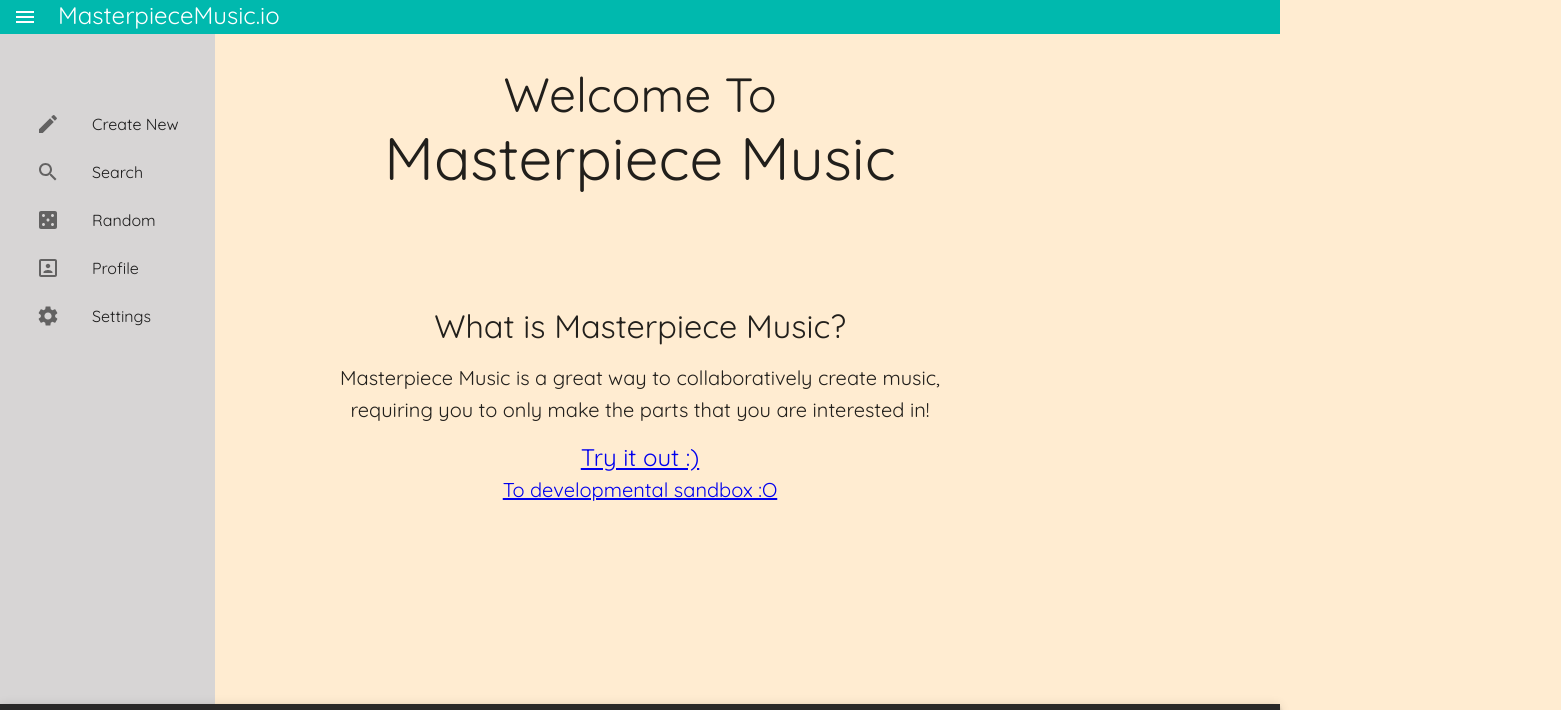
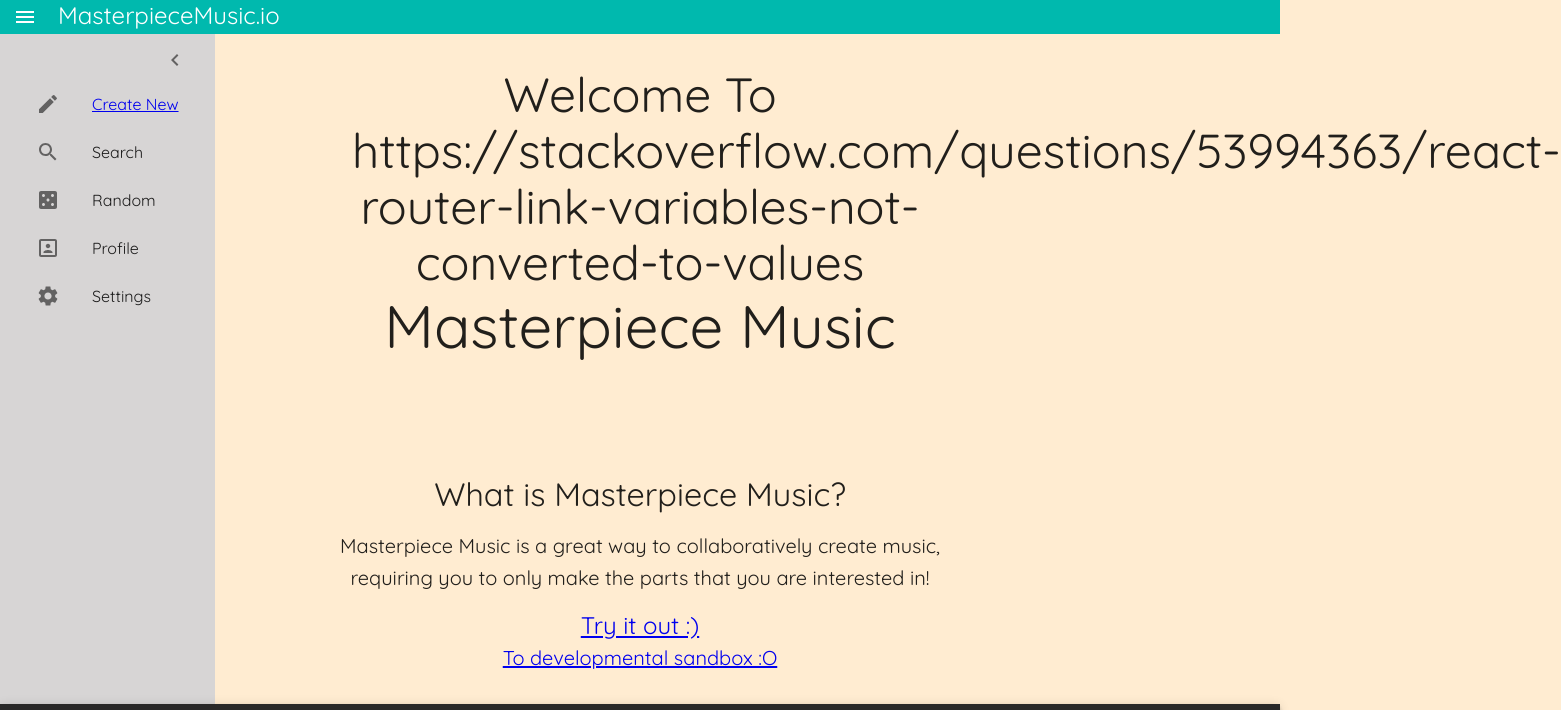
Before and after one commit to deancampagnolo/masterpiecereactjs, a React (Create React App) app: page / in a window 1280 px wide. Shown: the top 710 px of the page, 1561 px wide, since content can reach past the window. Built offline with nearby package versions, Linux system fonts and the light colour scheme.

Commit message:
Added Search code to side bar, implemented id in url for explore

```diff
--- a/src/AppRouter.tsx
+++ b/src/AppRouter.tsx
@@ -8,7 +8,7 @@
 export default function AppRouter (): ReactJSXElement {
     return (
         <Routes>
-            <Route path="/explore" element={
+            <Route path="/explore/:id" element={
                 <Explore/>
             } />
             <Route path="/sandbox" element={
--- a/src/Explore/Explore.tsx
+++ b/src/Explore/Explore.tsx
@@ -2,12 +2,15 @@
 import { Box } from '@mui/material'
 import { ReactJSXElement } from '@emotion/react/types/jsx-namespace'
 import MPWorkspaceContainer from './Snippet/MPWorkspaceContainer'
+import { useParams } from 'react-router-dom'
 
 export default function Explore (): ReactJSXElement {
+    const { id } = useParams()
+    console.log(id)
     return (
         <Box display="flex" justifyContent="center" alignItems="center" flexDirection="column" >
             {/* <Sandbox/> */}
-            <MPWorkspaceContainer/>
+            <MPWorkspaceContainer id={Number(id)}/>
         </Box>
     )
 }
--- a/src/Explore/Snippet/MPWorkspaceContainer.tsx
+++ b/src/Explore/Snippet/MPWorkspaceContainer.tsx
@@ -13,7 +13,11 @@
 import MPMetaData from './MPMetaData'
 import Typography from '@mui/material/Typography'
 
-export default function MPWorkspaceContainer (): ReactJSXElement {
+interface MPWorkspaceContainerProps {
+    id: number
+}
+
+export default function MPWorkspaceContainer (props: MPWorkspaceContainerProps): ReactJSXElement {
     console.log('MpWorkspace Load')
     const [containerKey, setContainerKey] = useState(Math.floor(Math.random() * 10000000))// FIXME temporary
     const [isLoaded, setIsLoaded] = useState(false)
@@ -39,8 +43,8 @@
         // CreateBlankMasterpiece()
         // setIsLoaded(true)
         console.log('Loading Next Masterpiece')
-        LoadNextMasterpiece(1)
-    }, []) // deps may include containerKey
+        LoadNextMasterpiece(props.id)
+    }, []) // deps may include containerKey, maybe props.id
 
     return (
         <div style={{ display: 'flex', width: '100%', justifyContent: 'center' }}>
--- a/src/Homepage.tsx
+++ b/src/Homepage.tsx
@@ -10,7 +10,7 @@
             <Box display="flex" flexDirection="column" style={{ justifyContent: 'center', width: '50%' }}>
                 <Box margin={4}>
                     <Typography variant='h3' >
-                Welcome To
+                Welcome To https://stackoverflow.com/questions/53994363/react-router-link-variables-not-converted-to-values
                     </Typography >
                     <Typography variant='h2'>
                 Masterpiece Music
@@ -25,7 +25,7 @@
                     </Typography>
                 </Box>
 
-                <Link to='/explore' >
+                <Link to='/explore/1' >
                     <Typography variant='h5'>
                         Try it out :)
                     </Typography>
--- a/src/MPSideDrawer.tsx
+++ b/src/MPSideDrawer.tsx
@@ -1,30 +1,14 @@
 import { ReactJSXElement } from '@emotion/react/types/jsx-namespace'
-import { Drawer, ListItemButton, ListItemIcon, ListItemText, ThemeProvider } from '@mui/material'
+import { Drawer, IconButton, ListItemButton, ListItemIcon, ListItemText, ThemeProvider } from '@mui/material'
 import React, { useState } from 'react'
-import { Casino, Create, Portrait, Search, Settings } from '@mui/icons-material'
+import { Casino, ChevronLeft, Create, Portrait, Settings } from '@mui/icons-material'
 import { sideDrawerTheme } from './Theme/Theme'
+import { Link } from 'react-router-dom'
+import SideBarSearchButton from './SideBarSearchButton'
 
-const data = [
-    { name: 'Create New', icon: <Create /> },
-    { name: 'Search', icon: <Search /> },
-    { name: 'Random', icon: <Casino /> },
-    { name: 'Profile', icon: <Portrait /> },
-    { name: 'Settings', icon: <Settings /> }
-]
 export default function MPSideDrawer (): ReactJSXElement {
-    const [open, setOpen] = useState(true)
+    const [open, setOpen] = useState(true) // Figure out best way to hoist this up without causing rerenders, maybe global state of some sort?
 
-    // eslint-disable-next-line @typescript-eslint/explicit-function-return-type
-    const getList = () => (
-        <div style={{ marginTop: 100, marginLeft: 20, marginRight: 20, backgroundColor: 'transparent' }} onClick={() => { setOpen(false) }}>
-            {data.map((item, index) => (
-                <ListItemButton key={index}>
-                    <ListItemIcon >{item.icon}</ListItemIcon>
-                    <ListItemText primary={item.name} />
-                </ListItemButton>
-            ))}
-        </div>
-    )
     return (
         <ThemeProvider theme={sideDrawerTheme}>
             <Drawer
@@ -35,7 +19,36 @@
                 PaperProps={{ sx: { backgroundColor: 'primary.main', borderWidth: 0 } }}
                 style={{ zIndex: 1250 }}
             >
-                {getList()}
+                <div style={{ marginTop: '5vh', marginLeft: 20, marginRight: 20, backgroundColor: 'transparent', display: 'flex', flexDirection: 'column' }}>
+                    <IconButton onClick={() => { setOpen(false) }} style={{ marginLeft: 'auto' }}>
+                        <ChevronLeft/>
+                    </IconButton>
+                    <div>
+                        <Link to='/explore/1'>
+                            <ListItemButton>
+                                <ListItemIcon ><Create /></ListItemIcon>
+                                <ListItemText primary='Create New' />
+                            </ListItemButton>
+                        </Link>
+
+                        <SideBarSearchButton/>
+
+                        <ListItemButton>
+                            <ListItemIcon ><Casino /></ListItemIcon>
+                            <ListItemText primary='Random' />
+                        </ListItemButton>
+
+                        <ListItemButton>
+                            <ListItemIcon ><Portrait /></ListItemIcon>
+                            <ListItemText primary='Profile' />
+                        </ListItemButton>
+
+                        <ListItemButton>
+                            <ListItemIcon ><Settings /></ListItemIcon>
+                            <ListItemText primary='Settings' />
+                        </ListItemButton>
+                    </div>
+                </div>
             </Drawer>
         </ThemeProvider>
     )
--- /dev/null
+++ b/src/SideBarSearchButton.tsx
@@ -0,0 +1,60 @@
+import * as React from 'react'
+import Button from '@mui/material/Button'
+import TextField from '@mui/material/TextField'
+import Dialog from '@mui/material/Dialog'
+import DialogActions from '@mui/material/DialogActions'
+import DialogContent from '@mui/material/DialogContent'
+import DialogContentText from '@mui/material/DialogContentText'
+import DialogTitle from '@mui/material/DialogTitle'
+import { ListItemButton, ListItemIcon, ListItemText } from '@mui/material'
+import { Search } from '@mui/icons-material'
+import { Link } from 'react-router-dom'
+import { ReactJSXElement } from '@emotion/react/types/jsx-namespace'
+
+export default function SideBarSearchButton (): ReactJSXElement {
+    const [open, setOpen] = React.useState(false)
+    const [id, setId] = React.useState(NaN)
+
+    const handleClickOpen = (): void => {
+        setOpen(true)
+    }
+
+    const handleClose = (): void => {
+        setOpen(false)
+    }
+
+    return (
+        <div>
+            <ListItemButton onClick={handleClickOpen}>
+                <ListItemIcon ><Search /></ListItemIcon>
+                <ListItemText primary='Search' />
+            </ListItemButton>
+            <Dialog open={open} onClose={handleClose}>
+                <DialogTitle>Search</DialogTitle>
+                <DialogContent>
+                    <DialogContentText>
+                        Enter the id of the project you want to view
+                    </DialogContentText>
+                    <TextField
+                        autoFocus
+                        margin="dense"
+                        id="id number"
+                        label="id number"
+                        type="number"
+                        fullWidth
+                        variant="standard"
+                        onChange={(e) => { setId(Number(e.target.value)) }}
+                    />
+                </DialogContent>
+                <DialogActions>
+                    <Button onClick={handleClose}>Cancel</Button>
+                    {(isNaN(id)) // TODO should be restricting numbers rather than hiding submit button
+                        ? null
+                        : <Link to={'/explore/' + id.toString()}>
+                            <Button onClick={handleClose}>Submit</Button>
+                        </Link>}
+                </DialogActions>
+            </Dialog>
+        </div>
+    )
+}
```
